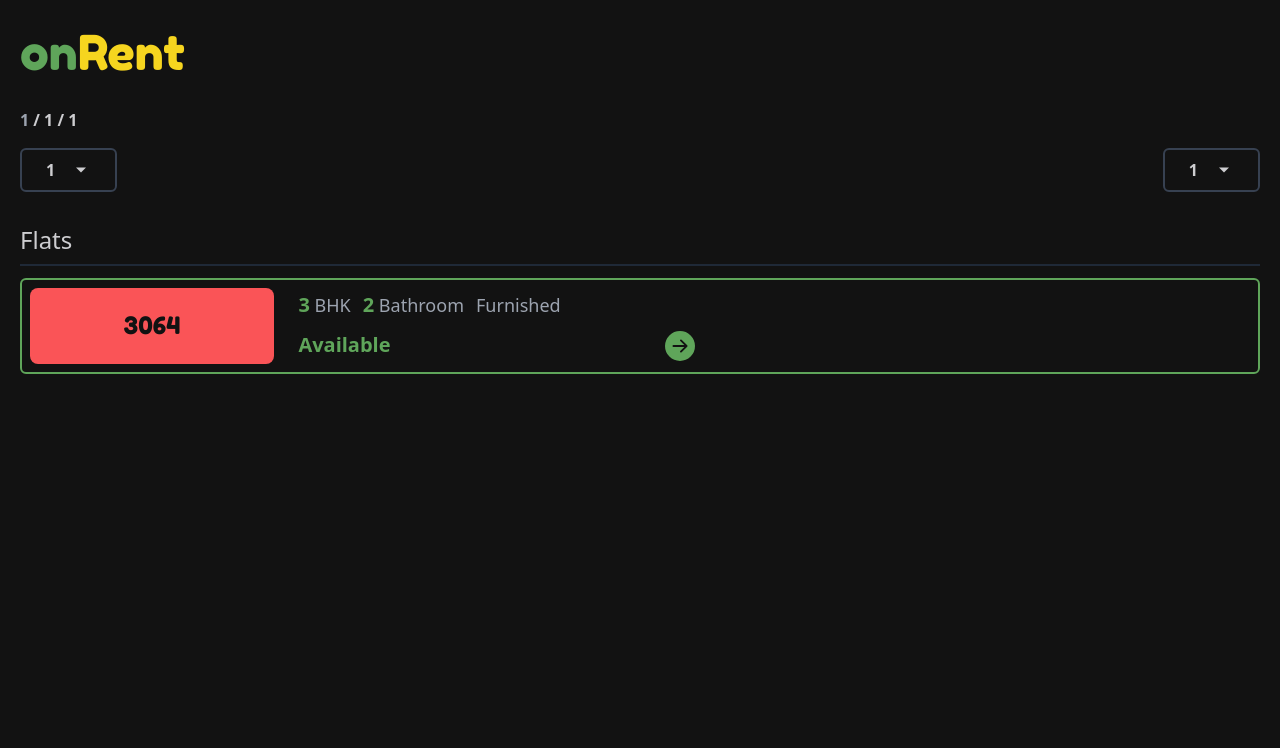
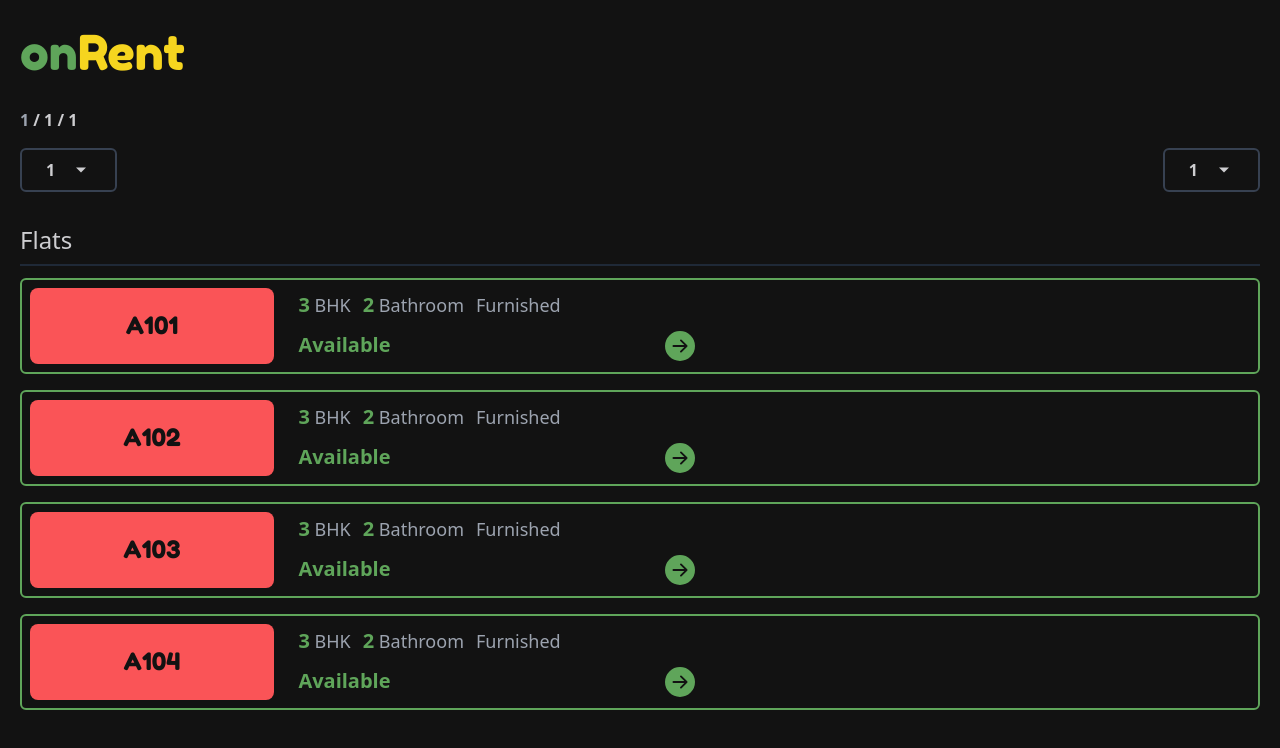
Before and after one commit to whiletrueee/onRent, a Next.js app in the folder client/: page /1/1/1 in a window 1280 px wide. Shown: the top 748 px of the page. Built offline with nearby package versions, Linux system fonts and the light colour scheme.

Commit message:
floors integrated

```diff
--- a/client/src/components/core.tsx
+++ b/client/src/components/core.tsx
@@ -11,16 +11,16 @@ function Core({
     <div className="flex items-center justify-between mt-6">
       <button
         className="px-4 py-2 text-lg font-semibold border-2 border-gray-700 rounded-md text-mywhite"
-        onClick={() => setCore(1)}
+        onClick={() => setCore(0)}
       >
-        Core 1
+        Core 0
       </button>
       <div className="text-xl font-bold text-myblue">Core : {core}</div>
       <button
         className="px-4 py-2 text-lg font-semibold border-2 border-gray-700 rounded-md text-mywhite"
-        onClick={() => setCore(2)}
+        onClick={() => setCore(1)}
       >
-        Core 2
+        Core 1
       </button>
     </div>
   );
--- a/client/src/components/flatCard.tsx
+++ b/client/src/components/flatCard.tsx
@@ -1,10 +1,30 @@
 import { BsArrowRightCircleFill } from "react-icons/bs";
 
-function FlatCard() {
+function FlatCard({
+  society,
+  id,
+  buildingNumber,
+  floorNumber,
+}: {
+  society: string | string[] | undefined;
+  id: number;
+  floorNumber: number;
+  buildingNumber: number;
+}) {
   return (
     <div className="flex justify-between h-[6rem] p-2 border-2 border-mygreen rounded-md">
       <div className="w-[20%] bg-mypink flex justify-center items-center font-medium font-title text-myblack text-2xl rounded-lg">
-        3064
+        {society == "Estancia" ? (
+          <span>
+            {buildingNumber}
+            {floorNumber % 10 == floorNumber ? `0${floorNumber}` : floorNumber}
+            {id}
+          </span>
+        ) : (
+          <span>
+            {String.fromCharCode(buildingNumber + 64)}{floorNumber}{0}{id}
+          </span>
+        )}
       </div>
       <div className="w-[78%] flex justify-between items-center">
         <div className="flex flex-wrap justify-start gap-3 py-1 text-lg font-medium text-gray-400">
--- a/client/src/components/selectBlock.tsx
+++ b/client/src/components/selectBlock.tsx
@@ -3,10 +3,12 @@ import { useRouter } from "next/router";
 import { Dispatch, SetStateAction } from "react";
 
 function SelectBlock({
+  setBuildingNumber,
   setBuildings,
   floors,
   setSelectBlock,
 }: {
+  setBuildingNumber: Dispatch<SetStateAction<number>>;
   setBuildings: Dispatch<SetStateAction<string | string[] | undefined>>;
   floors: string | string[] | undefined;
   setSelectBlock: Dispatch<SetStateAction<boolean>>;
@@ -39,13 +41,14 @@ function SelectBlock({
                 className="px-4 py-2 text-lg font-semibold border-2 border-gray-700 rounded-md text-mywhite"
                 key={items}
                 onClick={() => {
-                  const block = String.fromCharCode(items+64)
+                  const block = String.fromCharCode(items + 64);
                   setBuildings(`Block-${block}`);
+                  setBuildingNumber(items);
                   router.push(`/${society}/Block-${block}/${floors}`);
                   setSelectBlock(false);
                 }}
               >
-                Block-{String.fromCharCode(items+64)}
+                Block-{String.fromCharCode(items + 64)}
               </button>
             );
           })}
@@ -59,6 +62,7 @@ function SelectBlock({
                 key={items}
                 onClick={() => {
                   setBuildings(`Tower-${items}`);
+                  setBuildingNumber(items);
                   router.push(`/${society}/Tower-${items}/${floors}`);
                   setSelectBlock(false);
                 }}
--- a/client/src/components/selectFloor.tsx
+++ b/client/src/components/selectFloor.tsx
@@ -3,10 +3,12 @@ import { useRouter } from "next/router";
 import { Dispatch, SetStateAction, useState } from "react";
 
 function SelectFloor({
+  setFloorNumber,
   setFloor,
   buildings,
   setSelectFloor,
 }: {
+  setFloorNumber: Dispatch<SetStateAction<number>>;
   setFloor: Dispatch<SetStateAction<string | string[] | undefined>>;
   buildings: string | string[] | undefined;
   setSelectFloor: Dispatch<SetStateAction<boolean>>;
@@ -25,6 +27,7 @@ function SelectFloor({
                 key={items}
                 onClick={() => {
                   setFloor(`Floor-${items}`);
+                  setFloorNumber(items);
                   setSelectFloor(false);
                   router.push(`/${society}/${buildings}/Floor-${items}`);
                 }}
@@ -43,6 +46,7 @@ function SelectFloor({
                 key={items}
                 onClick={() => {
                   setFloor(`Floor-${items}`);
+                  setFloorNumber(items);
                   setSelectFloor(false);
                   router.push(`/${society}/${buildings}/Floor-${items}`);
                 }}
--- a/client/src/pages/[society]/[building]/[floor].tsx
+++ b/client/src/pages/[society]/[building]/[floor].tsx
@@ -6,15 +6,18 @@ import SelectBlock from "@/components/selectBlock";
 import SelectFloor from "@/components/selectFloor";
 import Core from "@/components/core";
 import FlatCard from "@/components/flatCard";
+import { estanciaFlats } from "@/utils/constants/data";
 
 function Floor() {
   const router = useRouter();
   const { society, building, floor } = router.query;
   const [selectBlock, setSelectBlock] = useState(false);
   const [selectFloor, setSelectFloor] = useState(false);
-  const [core, setCore] = useState(1);
+  const [core, setCore] = useState(0);
   const [floors, setFloor] = useState(floor);
   const [buildings, setBuildings] = useState(building);
+  const [floorNumber, setFloorNumber] = useState(1);
+  const [buildingNumber, setBuildingNumber] = useState(1);
 
   return (
     <>
@@ -70,6 +73,7 @@ function Floor() {
 
           {selectBlock && (
             <SelectBlock
+              setBuildingNumber={setBuildingNumber}
               setBuildings={setBuildings}
               floors={floors}
               setSelectBlock={setSelectBlock}
@@ -77,6 +81,7 @@ function Floor() {
           )}
           {selectFloor && (
             <SelectFloor
+              setFloorNumber={setFloorNumber}
               setFloor={setFloor}
               buildings={buildings}
               setSelectFloor={setSelectFloor}
@@ -96,7 +101,17 @@ function Floor() {
             Flats
           </h1>
           <div className="flex flex-col gap-4 mx-5">
-            <FlatCard />
+            {estanciaFlats.map((item) => {
+              return (
+                <FlatCard
+                  society={society}
+                  id={item}
+                  key={item}
+                  buildingNumber={buildingNumber}
+                  floorNumber={floorNumber}
+                />
+              );
+            })}
           </div>
         </section>
       </main>
--- a/client/src/utils/constants/data.ts
+++ b/client/src/utils/constants/data.ts
@@ -37,3 +37,5 @@ export const AbodeBlocks = [
   1, 2, 3, 4, 5, 6, 7, 8, 9, 10, 11, 12, 13, 14, 15, 16, 17, 18, 19, 20, 21, 22,
   23, 24, 25, 26,
 ];
+
+export const estanciaFlats = [1,2,3,4];
```
